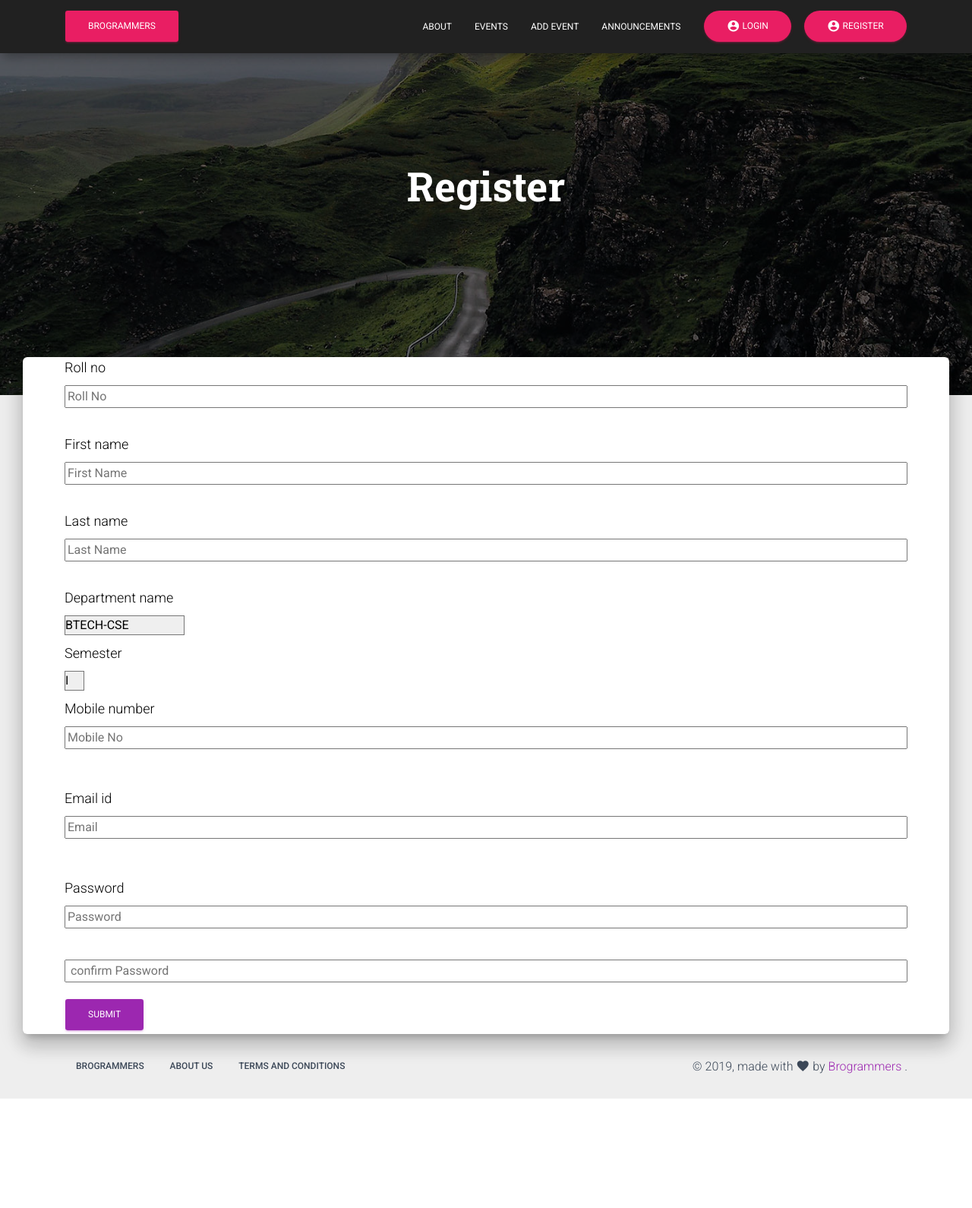
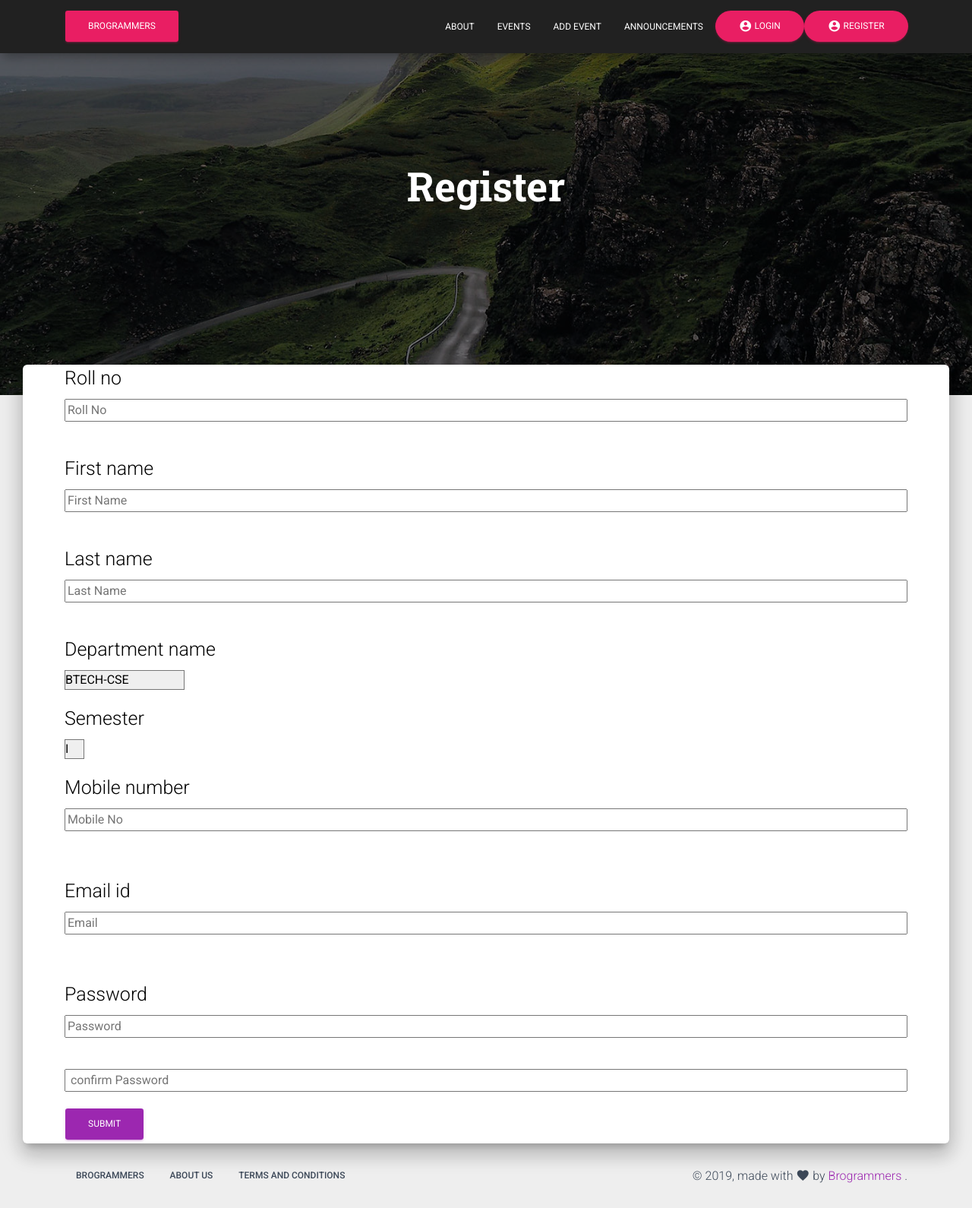
Before and after one commit to mandeepmourya007/gndu-fest, a Django app: page /accounts/signup in a window 1280 px wide. Shown: the whole page at 76% size. Before the commit the page ends 1446 px from the top, so only its background shows below. Run offline with Django 3.2, Linux system fonts and the light colour scheme; some libraries are stand-ins or nearby versions.

Commit message:
minor tweaks

```diff
--- a/accounts/templates/accounts/studentform.html
+++ b/accounts/templates/accounts/studentform.html
@@ -12,36 +12,7 @@
 
             {% csrf_token %}
 
-    {% block css %} <style class="cp-pen-styles">h3{
-  font-family: Calibri;
-  font-size: 25pt;
-  font-style: normal;
-  font-weight: bold;
-  color:SlateBlue;
-  text-align: center;
-  text-decoration: underline
-}
-<div class="page-header header-filter" filter-color="purple" style="background-image: url('{% static 'img/bg7.jpg' %}'); background-size: cover; background-position: top center;">
-  <div class="container">
-  <div class="">
-      <div class="">
-      <div class="card card-signup">
-        <h2 class="card-title text-center">Register</h2>
-        <div class="card-body">
-table{
-  font-family: Calibri;
-  color:white;
-  font-size: 11pt;
-  font-style: normal;
-  font-weight: bold;
-  text-align:;
-  background-color: SlateBlue;
-  border-collapse: collapse;
-  border: 2px solid navy
-}
-table.inner{
-  border: 0px
-}</style>
+    {% block css %}
 {% endblock %}
 
 
@@ -92,7 +63,7 @@ table.inner{
        <!--</div>-->
            <!--<div class = 'col-12'>{{ form.as_p }}</div>-->
              {% for field in form %}
-        <h4 style="color:black" for="{{ field.name }}">{{ field.label }}</h4>
+        <h3 style="color:black" for="{{ field.name }}">{{ field.label }}</h3>
         {{ field }}&nbsp
 
     {% endfor %}
--- a/techfest/urls.py
+++ b/techfest/urls.py
@@ -21,6 +21,7 @@ urlpatterns = [
     path("",views.home,name="home"),
     path("accounts/",include("accounts.urls",namespace="accounts")),
     path("about",views.about,name="about"),
+    path("demo",views.demo,name="demo"),
     path("privacy",views.privacy,name="privacy"),
     path("events/",include("events.urls",namespace="events")),
     path("logout",views.log_out,name="logout"),
--- a/techfest/views.py
+++ b/techfest/views.py
@@ -29,6 +29,8 @@ def home(request):
 
 def about(request):
     return render(request,"about.html")
+def demo(request):
+    return render(request,"demo.html")
 def privacy(request):
     return render(request,"privacy.html")
 def placement(request):
--- a/templates/comman.html
+++ b/templates/comman.html
@@ -77,16 +77,13 @@
                             </div>
                             </li>
 {% else %}
-                  <li class="nav-item">
-                        <div class="col-lg-6 col-md-6">
-                                <button class="btn btn-rose btn-round" data-toggle="modal" data-target="#loginModal">
-                                    <i class="material-icons">account_circle</i>
-                                    Login
-                                </button>
-                            </div>
-                          </li>
-                      <li class="nav-item">
-                    <a href="{% url "accounts:signup" %}" class="btn btn-rose btn-round">
+                  <li class="button-container nav-item iframe-extern">
+            <button data-toggle="modal" data-target="#loginModal"  class="btn  btn-rose   btn-round btn-block">
+              <i class="material-icons">account_circle</i> Login
+            </button>
+          </li>
+                    <li class="button-container nav-item iframe-extern">
+                    <a href="{% url "accounts:signup" %}" class="btn btn-rose btn-round btn-block">
                         <i class="material-icons">account_circle</i>
                       Register
                     </a>
```
Also changed, not shown: templates/demo.html (added, +7 -0 lines), templates/home.html (+2 -5 lines), static/img/faces/man.jpg (added).
